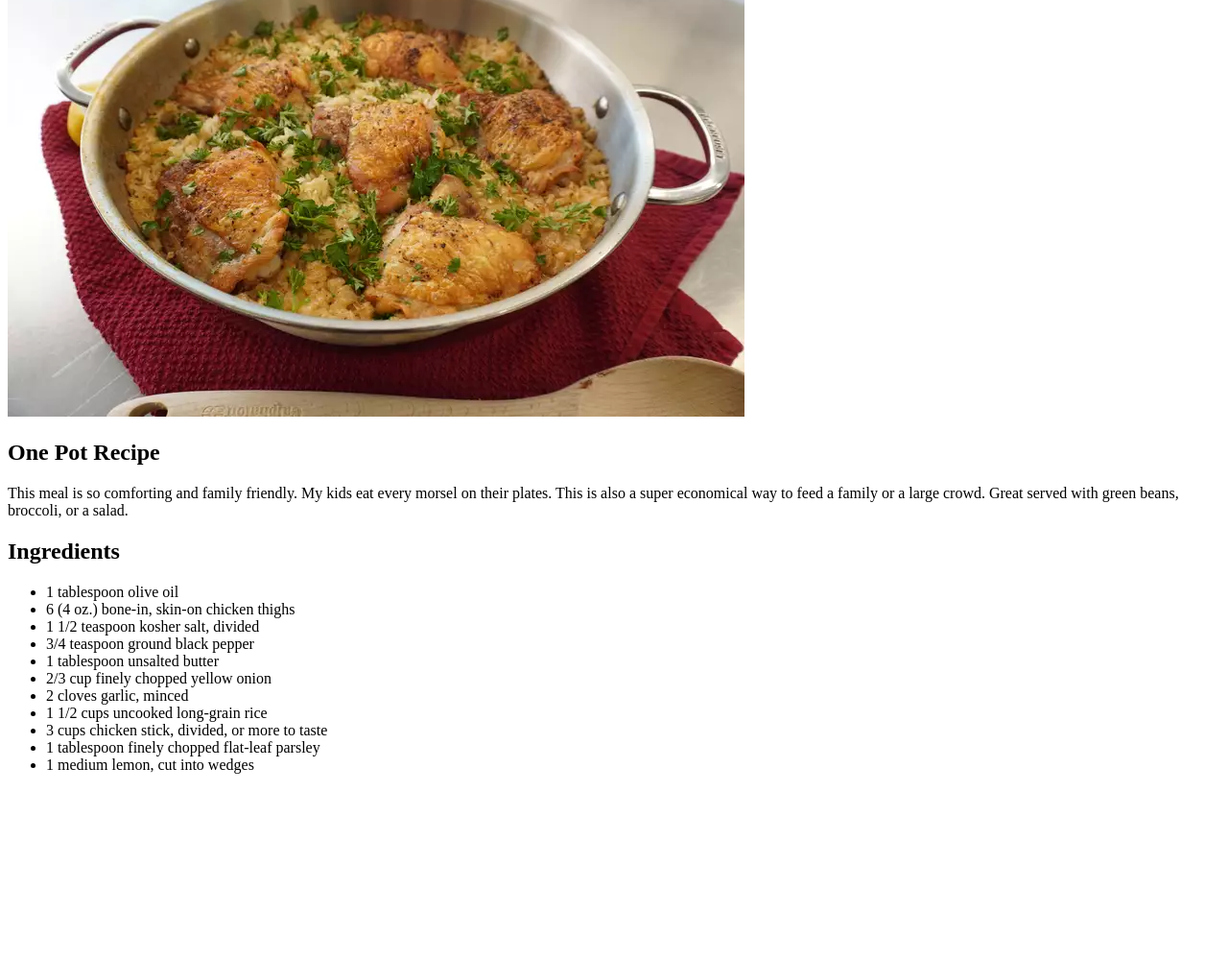
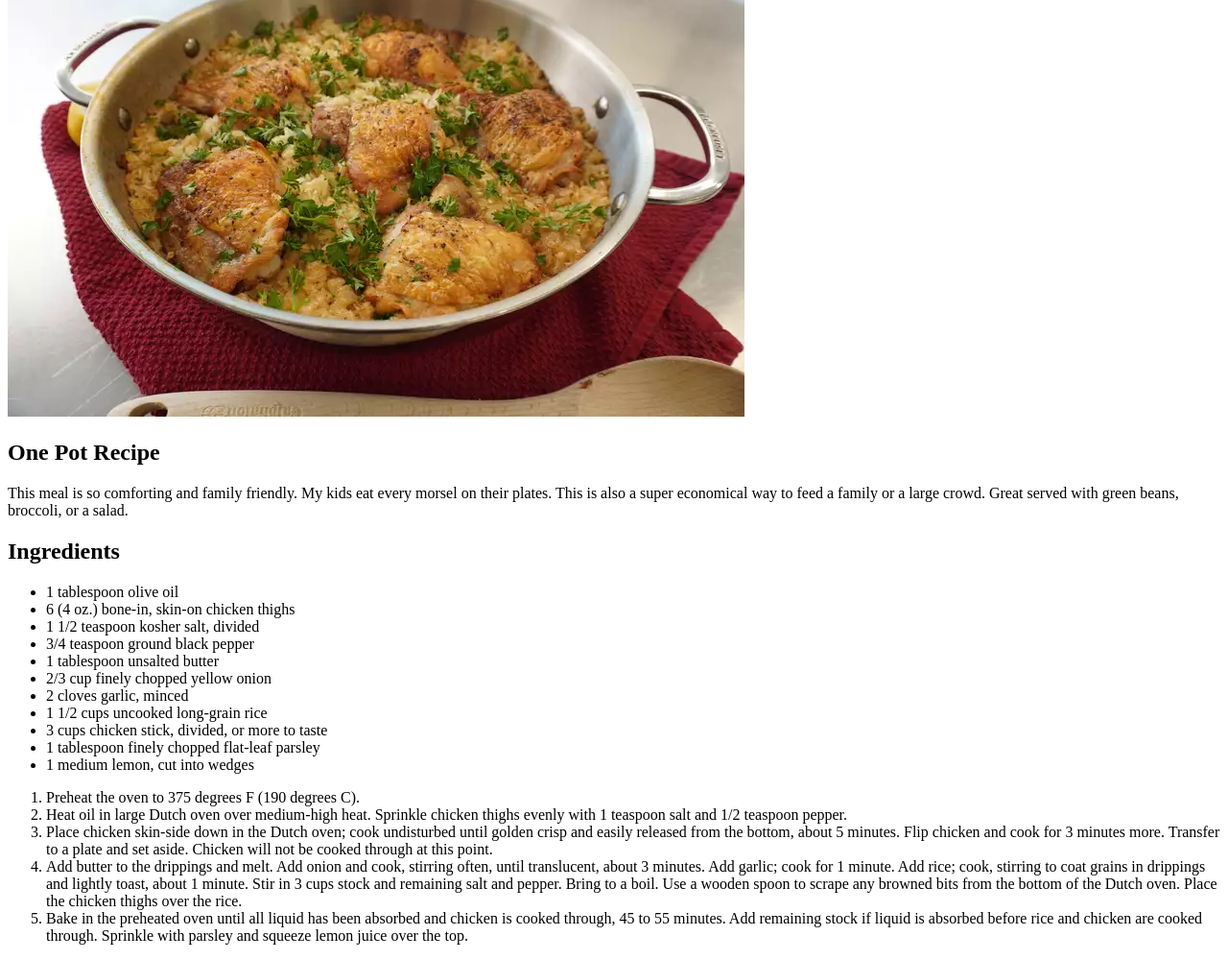
Before and after one commit to Jackary522/odin-recipes, a plain HTML site: page recipes/chicken.html in a window 1280 px wide. Shown: the part 158-1158 px from the top of the page at 96% size. Before the commit the page ends 980 px from the top, so only its background shows below. Drawn offline with Linux system fonts and the light colour scheme.

Commit message:
Edits to chicken.html

```diff
--- a/recipes/chicken.html
+++ b/recipes/chicken.html
@@ -29,5 +29,33 @@
       <li>1 tablespoon finely chopped flat-leaf parsley</li>
       <li>1 medium lemon, cut into wedges</li>
     </ul>
+    <ol>
+      <li>Preheat the oven to 375 degrees F (190 degrees C).</li>
+      <li>
+        Heat oil in large Dutch oven over medium-high heat. Sprinkle chicken
+        thighs evenly with 1 teaspoon salt and 1/2 teaspoon pepper.
+      </li>
+      <li>
+        Place chicken skin-side down in the Dutch oven; cook undisturbed until
+        golden crisp and easily released from the bottom, about 5 minutes. Flip
+        chicken and cook for 3 minutes more. Transfer to a plate and set aside.
+        Chicken will not be cooked through at this point.
+      </li>
+      <li>
+        Add butter to the drippings and melt. Add onion and cook, stirring
+        often, until translucent, about 3 minutes. Add garlic; cook for 1
+        minute. Add rice; cook, stirring to coat grains in drippings and lightly
+        toast, about 1 minute. Stir in 3 cups stock and remaining salt and
+        pepper. Bring to a boil. Use a wooden spoon to scrape any browned bits
+        from the bottom of the Dutch oven. Place the chicken thighs over the
+        rice.
+      </li>
+      <li>
+        Bake in the preheated oven until all liquid has been absorbed and
+        chicken is cooked through, 45 to 55 minutes. Add remaining stock if
+        liquid is absorbed before rice and chicken are cooked through. Sprinkle
+        with parsley and squeeze lemon juice over the top.
+      </li>
+    </ol>
   </body>
 </html>
```
